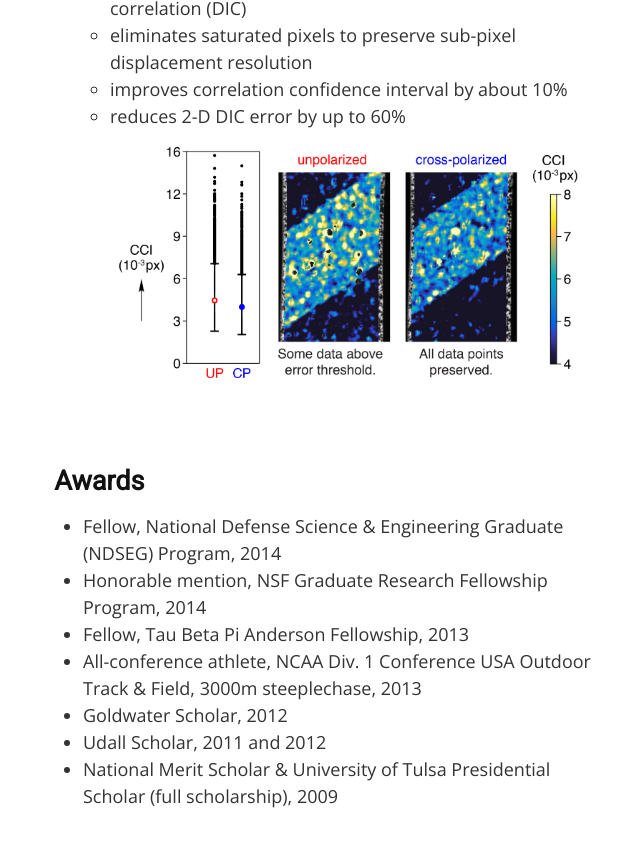
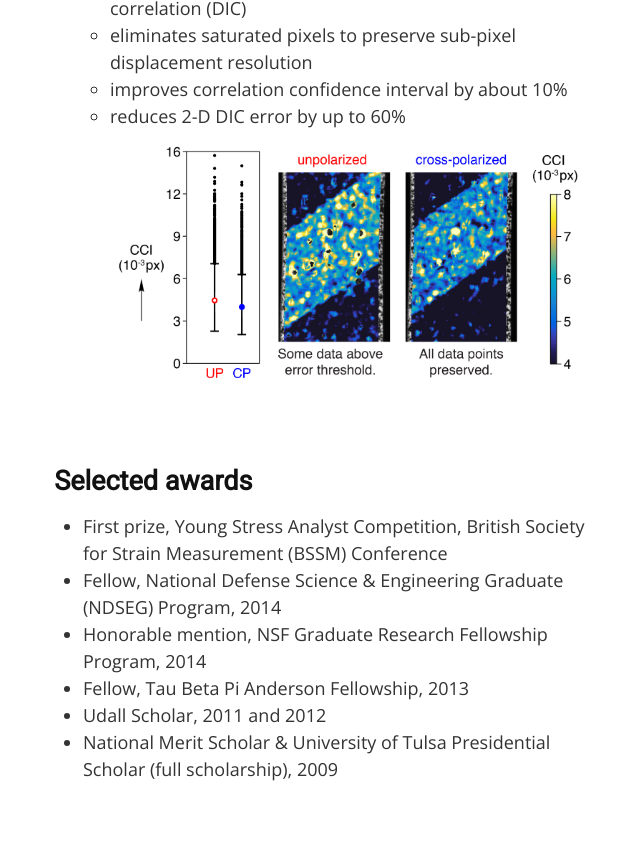
Before and after one commit to wlepage/wlepage.github.io, a Jekyll site: the page built from index.md, in a window 1280 px wide and 900 px high, scrolled down 4342 px. Shown: the top 847 px of the window, without its empty margins (314-954 px from the left). Built offline with Jekyll 4.4.1, drawn with Linux system fonts in a browser that asks for light colours.

Commit message:
Updated CV and awards

```diff
--- a/index.md
+++ b/index.md
@@ -73,11 +73,10 @@ Major findings:
 	+ reduces 2-D DIC error by up to 60%<br />
 ![Cross polarization for improved DIC](img/TOC_crosspolarization.png "Cross polarization for improved DIC")<br />
 
-## Awards
+## Selected awards
++ First prize, Young Stress Analyst Competition, British Society for Strain Measurement (BSSM) Conference
 + Fellow, National Defense Science & Engineering Graduate (NDSEG) Program, 2014
 + Honorable mention, NSF Graduate Research Fellowship Program, 2014
 + Fellow, Tau Beta Pi Anderson Fellowship, 2013
-+ All-conference athlete, NCAA Div. 1 Conference USA Outdoor Track & Field, 3000m steeplechase, 2013
-+ Goldwater Scholar, 2012
 + Udall Scholar, 2011 and 2012
 + National Merit Scholar & University of Tulsa Presidential Scholar (full scholarship), 2009
```
Also changed, not shown: 1 other file.
